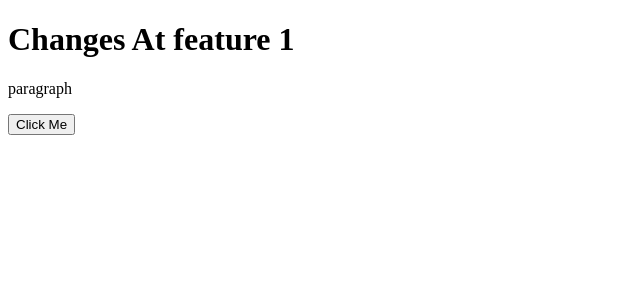
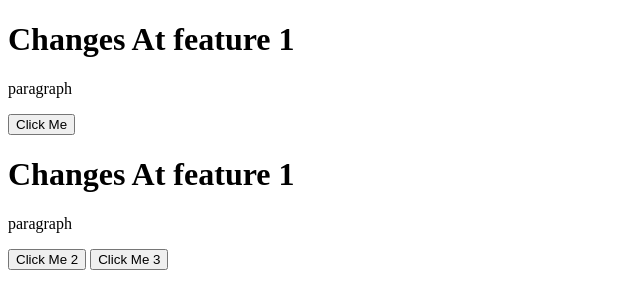
Before and after one commit to Wani-Chetan-999/localRepo, a plain HTML site: page index.html in a window 1280 px wide. Shown: the whole page, without its empty margins (0-640 px from the left). Drawn offline with Linux system fonts and the light colour scheme.

Commit message:
Buttons Added

```diff
--- a/index.html
+++ b/index.html
@@ -10,6 +10,11 @@
     <h1> Changes At feature 1</h1>
     <p>paragraph</p>
     <button>Click Me</button>
+    <h1> Changes At feature 1</h1>
+    <p>paragraph</p>
+    <button>Click Me 2</button>
+    <button>Click Me 3</button>
+
 
 
 </body>
```
